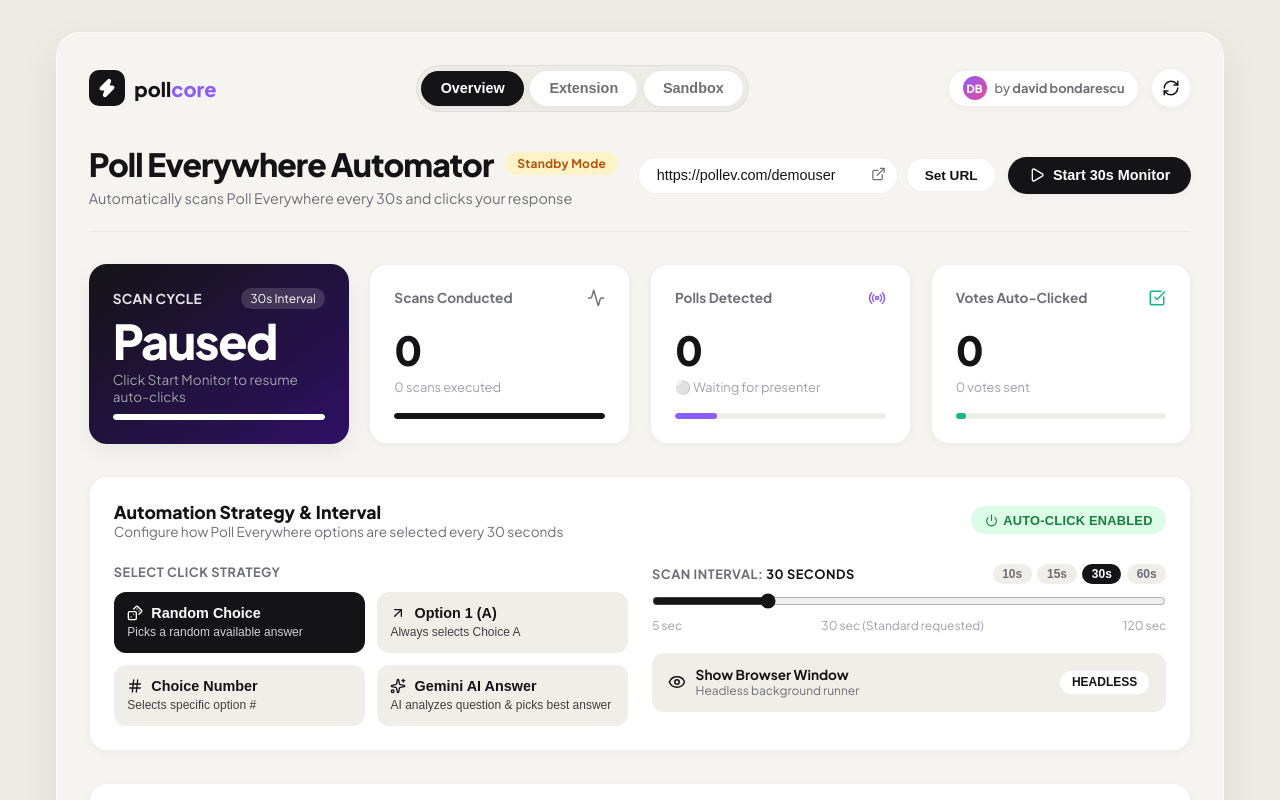
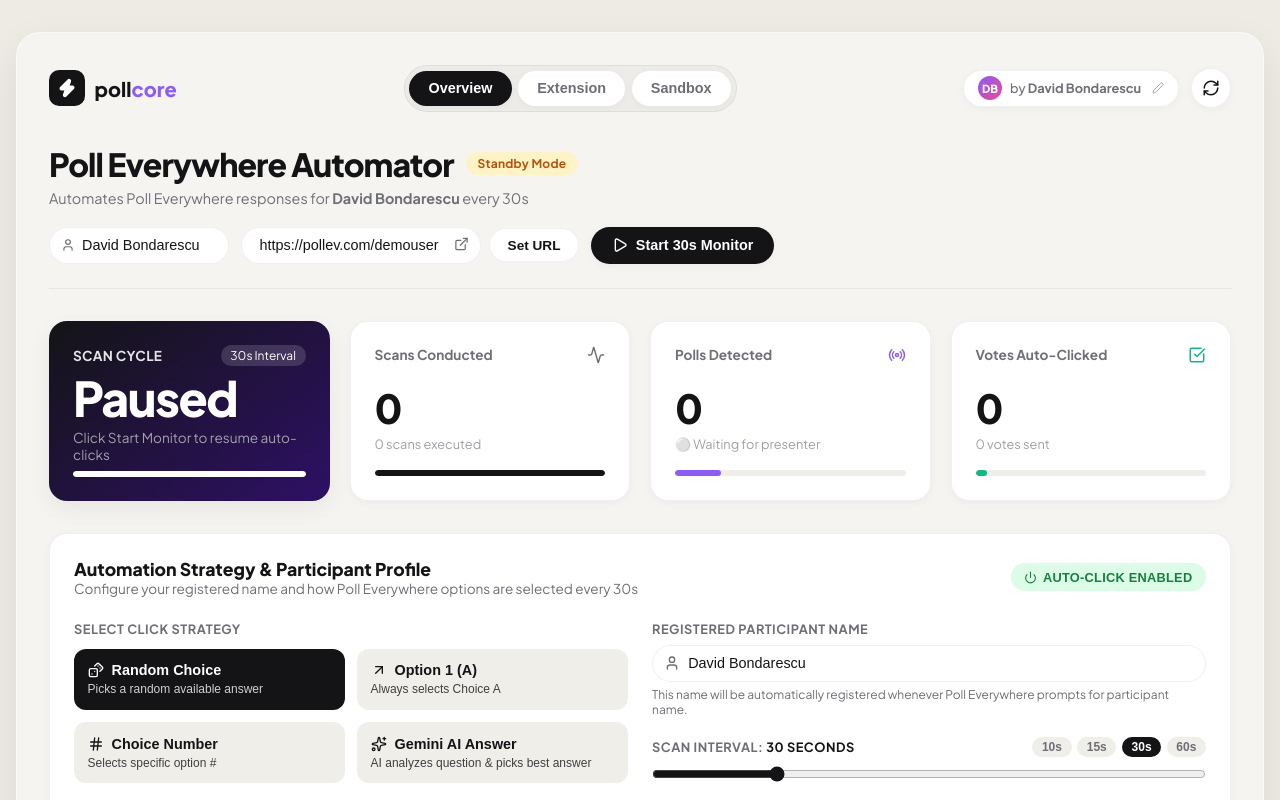
Before and after one commit to davidc-alt/polev, a React (Vite) app: page / in a window 1280 px wide. Shown: the top 800 px of the page. Built offline with nearby package versions, Linux system fonts and the light colour scheme; no server answers.

Commit message:
Add participant screen name configuration & auto-registration

```diff
--- a/src/App.jsx
+++ b/src/App.jsx
@@ -12,6 +12,7 @@
     isMonitoring: false,
     isAutoVoting: true,
     targetUrl: 'https://pollev.com/demouser',
+    screenName: 'David Bondarescu',
     intervalSeconds: 30,
     strategy: 'random',
     optionIndex: 0,
@@ -168,6 +169,10 @@
     handleUpdateConfig({ targetUrl: newUrl });
   };
 
+  const handleNameChange = (newName) => {
+    handleUpdateConfig({ screenName: newName });
+  };
+
   const handleClearLogs = async () => {
     try {
       await fetch('/api/logs/clear', { method: 'POST' });
@@ -189,6 +194,7 @@
         setTargetInput={setTargetInput}
         activeTab={activeTab}
         setActiveTab={setActiveTab}
+        onNameChange={handleNameChange}
       />
 
       {/* Main Tab Views */}
@@ -244,7 +250,7 @@
           poll.core • Gemini AI Auto-Responder Engine (30s Polling Cycle)
         </div>
         <div style={{ display: 'flex', alignItems: 'center', gap: '0.4rem' }}>
-          Crafted by <strong style={{ color: 'var(--text-main)' }}>david bondarescu</strong>
+          Registered to <strong style={{ color: 'var(--text-main)' }}>{state.screenName || 'David Bondarescu'}</strong>
         </div>
       </footer>
 
--- a/src/components/Header.jsx
+++ b/src/components/Header.jsx
@@ -1,5 +1,5 @@
-import React from 'react';
-import { Play, Pause, RefreshCw, Zap, ExternalLink, Activity, Sparkles, Layers } from 'lucide-react';
+import React, { useState } from 'react';
+import { Play, Pause, RefreshCw, Zap, ExternalLink, User, Check, Edit2 } from 'lucide-react';
 
 export default function Header({
   state,
@@ -10,8 +10,28 @@
   targetInput,
   setTargetInput,
   activeTab,
-  setActiveTab
+  setActiveTab,
+  onNameChange
 }) {
+  const [editingName, setEditingName] = useState(false);
+  const [nameInput, setNameInput] = useState(state.screenName || 'David Bondarescu');
+
+  // Compute initials (e.g. "David Bondarescu" -> "DB")
+  const getInitials = (name) => {
+    if (!name) return 'PE';
+    const parts = name.trim().split(/\s+/);
+    if (parts.length >= 2) {
+      return (parts[0][0] + parts[parts.length - 1][0]).toUpperCase();
+    }
+    return name.substring(0, 2).toUpperCase();
+  };
+
+  const handleSaveName = (e) => {
+    if (e) e.preventDefault();
+    onNameChange(nameInput);
+    setEditingName(false);
+  };
+
   return (
     <header style={{ marginBottom: '2rem' }}>
 
@@ -73,12 +93,35 @@
           </button>
         </div>
 
-        {/* Top Right: Author Credit Badge ("by david bondarescu") */}
+        {/* Top Right: Custom Name Credit Badge & Edit Button */}
         <div style={{ display: 'flex', alignItems: 'center', gap: '0.75rem' }}>
-          <div className="credit-badge">
-            <div className="credit-avatar">DB</div>
-            <span>by <strong>david bondarescu</strong></span>
-          </div>
+          {editingName ? (
+            <form onSubmit={handleSaveName} style={{ display: 'flex', alignItems: 'center', gap: '0.4rem' }}>
+              <input
+                type="text"
+                className="input-minimal"
+                value={nameInput}
+                onChange={(e) => setNameInput(e.target.value)}
+                placeholder="Enter your name"
+                autoFocus
+                style={{ padding: '0.35rem 0.85rem', fontSize: '0.85rem', width: '160px' }}
+              />
+              <button type="submit" className="btn-dark" style={{ padding: '0.35rem 0.75rem', fontSize: '0.8rem' }}>
+                <Check size={14} /> Save
+              </button>
+            </form>
+          ) : (
+            <div
+              className="credit-badge"
+              onClick={() => { setNameInput(state.screenName || ''); setEditingName(true); }}
+              style={{ cursor: 'pointer' }}
+              title="Click to edit your name"
+            >
+              <div className="credit-avatar">{getInitials(state.screenName)}</div>
+              <span>by <strong>{state.screenName || 'David Bondarescu'}</strong></span>
+              <Edit2 size={12} style={{ opacity: 0.6, marginLeft: '0.2rem' }} />
+            </div>
+          )}
 
           <button
             onClick={onManualScan}
@@ -116,17 +159,33 @@
             )}
           </div>
           <p style={{ fontSize: '0.9rem', color: 'var(--text-muted)', marginTop: '0.3rem' }}>
-            Automatically scans Poll Everywhere every {state.intervalSeconds}s and clicks your response
+            Automates Poll Everywhere responses for <strong>{state.screenName || 'David Bondarescu'}</strong> every {state.intervalSeconds}s
           </p>
         </div>
 
-        {/* Target URL Form & Monitor Trigger */}
+        {/* Target URL & Participant Name Controls */}
         <div style={{ display: 'flex', alignItems: 'center', gap: '0.75rem', flexWrap: 'wrap' }}>
+
+          {/* Participant Name Input */}
+          <div style={{ position: 'relative', width: '180px' }}>
+            <input
+              type="text"
+              className="input-minimal"
+              placeholder="Your Name"
+              value={state.screenName || ''}
+              onChange={(e) => onNameChange(e.target.value)}
+              style={{ paddingLeft: '2rem' }}
+              title="Poll Everywhere Registered Name"
+            />
+            <User size={14} style={{ position: 'absolute', left: '12px', top: '50%', transform: 'translateY(-50%)', color: 'var(--text-muted)' }} />
+          </div>
+
+          {/* Target URL Input */}
           <form
             onSubmit={(e) => { e.preventDefault(); onUrlChange(targetInput); }}
             style={{ display: 'flex', gap: '0.5rem', alignItems: 'center' }}
           >
-            <div style={{ position: 'relative', width: '260px' }}>
+            <div style={{ position: 'relative', width: '240px' }}>
               <input
                 type="text"
                 className="input-minimal"
--- a/src/components/StrategyConfig.jsx
+++ b/src/components/StrategyConfig.jsx
@@ -1,5 +1,5 @@
 import React, { useState } from 'react';
-import { Sliders, Dices, ArrowUpRight, Hash, Sparkles, Eye, EyeOff, Power, Key, CheckCircle2 } from 'lucide-react';
+import { Sliders, Dices, ArrowUpRight, Hash, Sparkles, Eye, EyeOff, Power, Key, CheckCircle2, User } from 'lucide-react';
 
 export default function StrategyConfig({ state, onUpdateConfig }) {
   const [showApiKey, setShowApiKey] = useState(false);
@@ -15,10 +15,10 @@
       <div style={{ display: 'flex', alignItems: 'center', justifyContent: 'space-between', marginBottom: '1.5rem' }}>
         <div>
           <h2 style={{ fontSize: '1.1rem', fontWeight: '800', color: 'var(--text-main)' }}>
-            Automation Strategy & Interval
+            Automation Strategy & Participant Profile
           </h2>
           <p style={{ fontSize: '0.85rem', color: 'var(--text-muted)' }}>
-            Configure how Poll Everywhere options are selected every 30 seconds
+            Configure your registered name and how Poll Everywhere options are selected every 30s
           </p>
         </div>
 
@@ -139,7 +139,7 @@
 
           </div>
 
-          {/* Sub-control 1: Target Choice Index (ONLY shows when 'index' strategy selected) */}
+          {/* Sub-control 1: Target Choice Index */}
           {state.strategy === 'index' && (
             <div style={{ marginTop: '1rem', background: '#ffffff', border: '1px solid var(--border-subtle)', borderRadius: 'var(--radius-md)', padding: '1rem' }}>
               <label style={{ fontSize: '0.8rem', fontWeight: '700', color: 'var(--text-main)' }}>Target Option Index:</label>
@@ -157,7 +157,7 @@
             </div>
           )}
 
-          {/* Sub-control 2: Gemini API Key Box (ONLY pops up when 'ai' strategy is selected) */}
+          {/* Sub-control 2: Gemini API Key Box (pops up when 'ai' strategy is selected) */}
           {state.strategy === 'ai' && (
             <div style={{
               marginTop: '1rem',
@@ -165,8 +165,7 @@
               border: '1px solid var(--border-subtle)',
               borderRadius: 'var(--radius-md)',
               padding: '1.1rem',
-              boxShadow: 'var(--shadow-sm)',
-              animation: 'fadeIn 0.2s ease-in-out'
+              boxShadow: 'var(--shadow-sm)'
             }}>
               <div style={{ display: 'flex', alignItems: 'center', justifyContent: 'space-between', marginBottom: '0.5rem' }}>
                 <label style={{ fontSize: '0.85rem', fontWeight: '800', color: 'var(--text-main)', display: 'flex', alignItems: 'center', gap: '0.4rem' }}>
@@ -210,17 +209,35 @@
                   {showApiKey ? <EyeOff size={16} /> : <Eye size={16} />}
                 </button>
               </div>
-
-              <p style={{ fontSize: '0.78rem', color: 'var(--text-muted)', marginTop: '0.5rem', lineHeight: '1.4' }}>
-                Gemini AI will automatically evaluate each Poll Everywhere question and pick the most accurate answer option every 30s.
-              </p>
             </div>
           )}
 
         </div>
 
-        {/* Polling Interval Slider & Presets */}
+        {/* Participant Name & Polling Controls */}
         <div>
+          {/* Participant Name Box */}
+          <div style={{ marginBottom: '1.25rem' }}>
+            <label style={{ display: 'block', fontSize: '0.8rem', fontWeight: '700', color: 'var(--text-muted)', marginBottom: '0.5rem', textTransform: 'uppercase', letterSpacing: '0.04em' }}>
+              REGISTERED PARTICIPANT NAME
+            </label>
+            <div style={{ position: 'relative' }}>
+              <input
+                type="text"
+                className="input-minimal"
+                placeholder="e.g. David Bondarescu"
+                value={state.screenName || ''}
+                onChange={(e) => onUpdateConfig({ screenName: e.target.value })}
+                style={{ paddingLeft: '2.2rem', background: '#ffffff' }}
+              />
+              <User size={16} style={{ position: 'absolute', left: '12px', top: '50%', transform: 'translateY(-50%)', color: 'var(--text-muted)' }} />
+            </div>
+            <p style={{ fontSize: '0.75rem', color: 'var(--text-muted)', marginTop: '0.3rem' }}>
+              This name will be automatically registered whenever Poll Everywhere prompts for participant name.
+            </p>
+          </div>
+
+          {/* Scan Interval Slider */}
           <div style={{ marginBottom: '1.25rem' }}>
             <div style={{ display: 'flex', justifyContent: 'space-between', alignItems: 'center', marginBottom: '0.5rem' }}>
               <label style={{ fontSize: '0.8rem', fontWeight: '700', color: 'var(--text-muted)', textTransform: 'uppercase', letterSpacing: '0.04em' }}>
@@ -262,11 +279,6 @@
                 cursor: 'pointer'
               }}
             />
-            <div style={{ display: 'flex', justifyContent: 'space-between', fontSize: '0.75rem', color: 'var(--text-light)', marginTop: '0.3rem' }}>
-              <span>5 sec</span>
-              <span>30 sec (Standard requested)</span>
-              <span>120 sec</span>
-            </div>
           </div>
 
           {/* Browser Window Mode */}
```
Also changed, not shown: server.js (+51 -5 lines).
